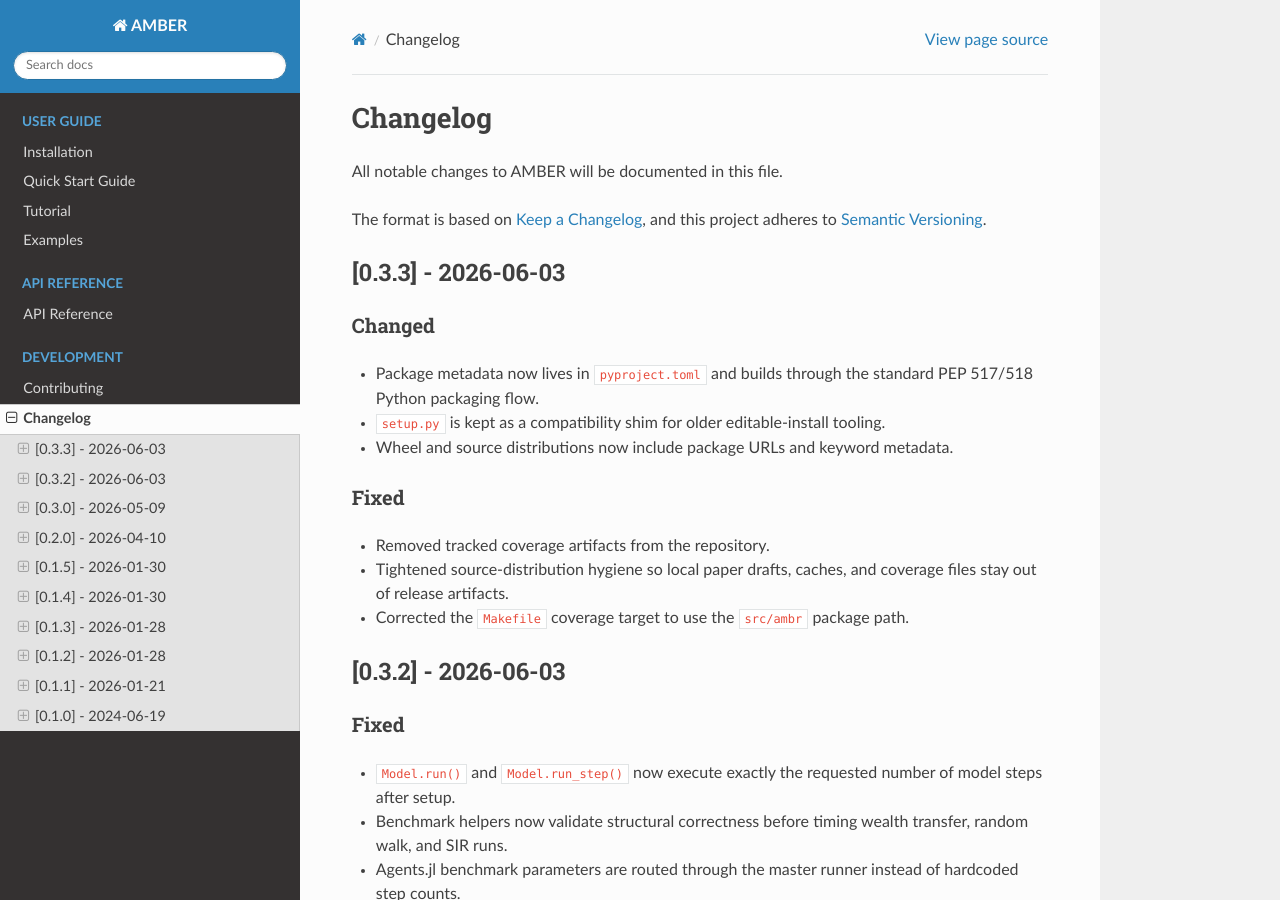
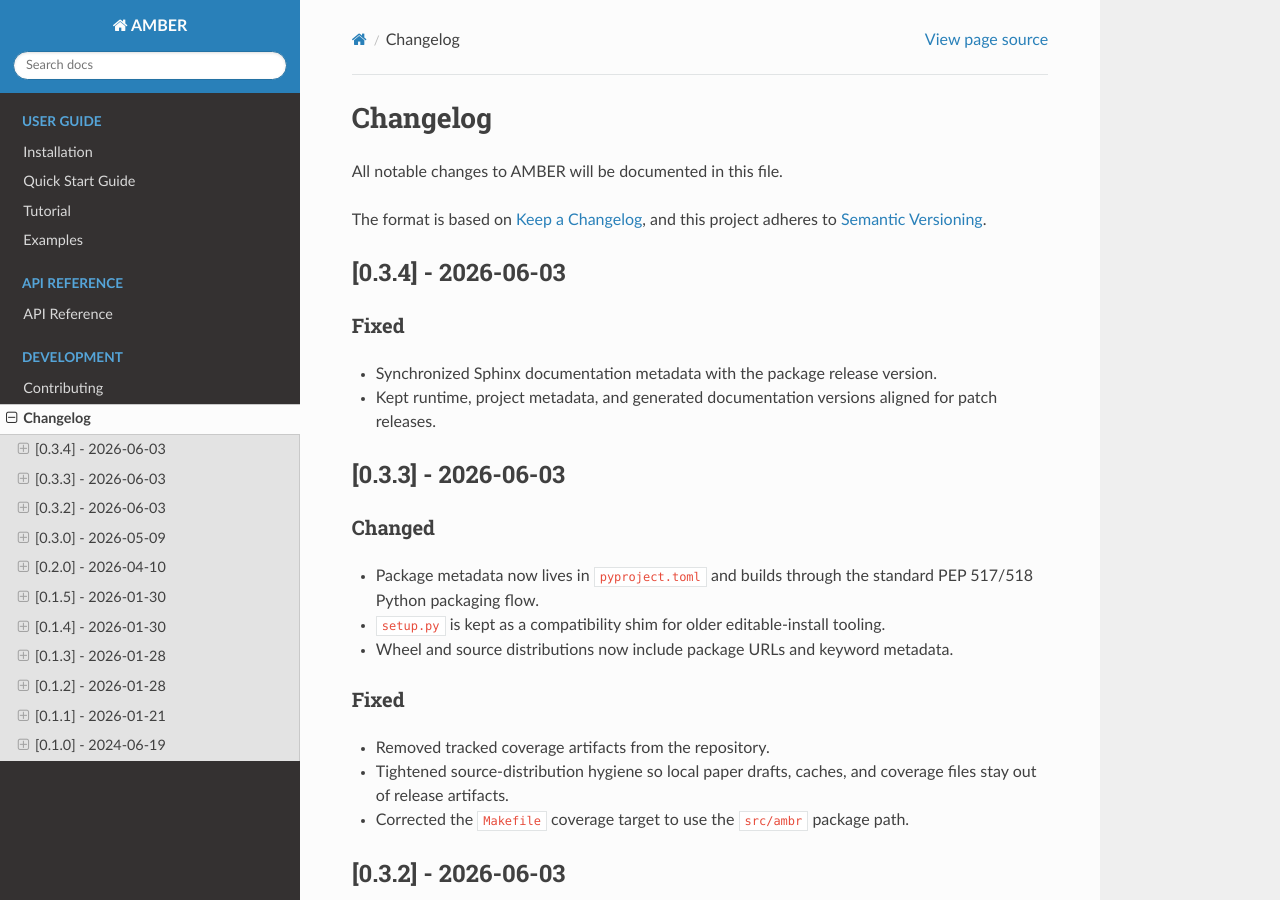
Before and after one commit to a11to1n3/AMBER, a Sphinx documentation site: the page built from docs/changelog.rst, in a window 1280 px wide and 900 px high. Built offline with Sphinx 7.4.7 and the Read the Docs theme 3.1.0, drawn with Linux system fonts in a browser that asks for light colours.

Commit message:
Release v0.3.4
Fix documentation version metadata and keep runtime, project, and changelog versions aligned.

```diff
--- a/docs/changelog.rst
+++ b/docs/changelog.rst
@@ -5,6 +5,15 @@ All notable changes to AMBER will be documented in this file.
 
 The format is based on `Keep a Changelog <https://keepachangelog.com/en/1.0.0/>`_,
 and this project adheres to `Semantic Versioning <https://semver.org/spec/v2.0.0.html>`_.
+
+[0.3.4] - 2026-06-03
+---------------------
+
+Fixed
+~~~~~
+- Synchronized Sphinx documentation metadata with the package release version.
+- Kept runtime, project metadata, and generated documentation versions aligned
+  for patch releases.
 
 [0.3.3] - 2026-06-03
 ---------------------
--- a/docs/conf.py
+++ b/docs/conf.py
@@ -21,8 +21,8 @@ copyright = '2024-2026, a11to1n3'
 author = 'a11to1n3'
 
 # The full version, including alpha/beta/rc tags
-release = '0.3.0'
-version = '0.3.0'
+release = '0.3.4'
+version = '0.3.4'
 
 # -- General configuration ---------------------------------------------------
 
--- a/pyproject.toml
+++ b/pyproject.toml
@@ -4,7 +4,7 @@ build-backend = "setuptools.build_meta"
 
 [project]
 name = "ambr"
-version = "0.3.3"
+version = "0.3.4"
 description = "Agent-based Modeling with Blazingly Efficient Records"
 readme = { file = "README.md", content-type = "text/markdown" }
 requires-python = ">=3.9"
--- a/src/ambr/__init__.py
+++ b/src/ambr/__init__.py
@@ -56,7 +56,7 @@ from .performance import (
     HAS_NUMBA,
 )
 
-__version__ = '0.3.3'
+__version__ = '0.3.4'
 __author__ = 'a11to1n3'
 __email__ = 'citation.needed@example.com'
 __url__ = 'https://github.com/a11to1n3/AMBER'
```
Also changed, not shown: CHANGELOG.md (+8 -0 lines).
